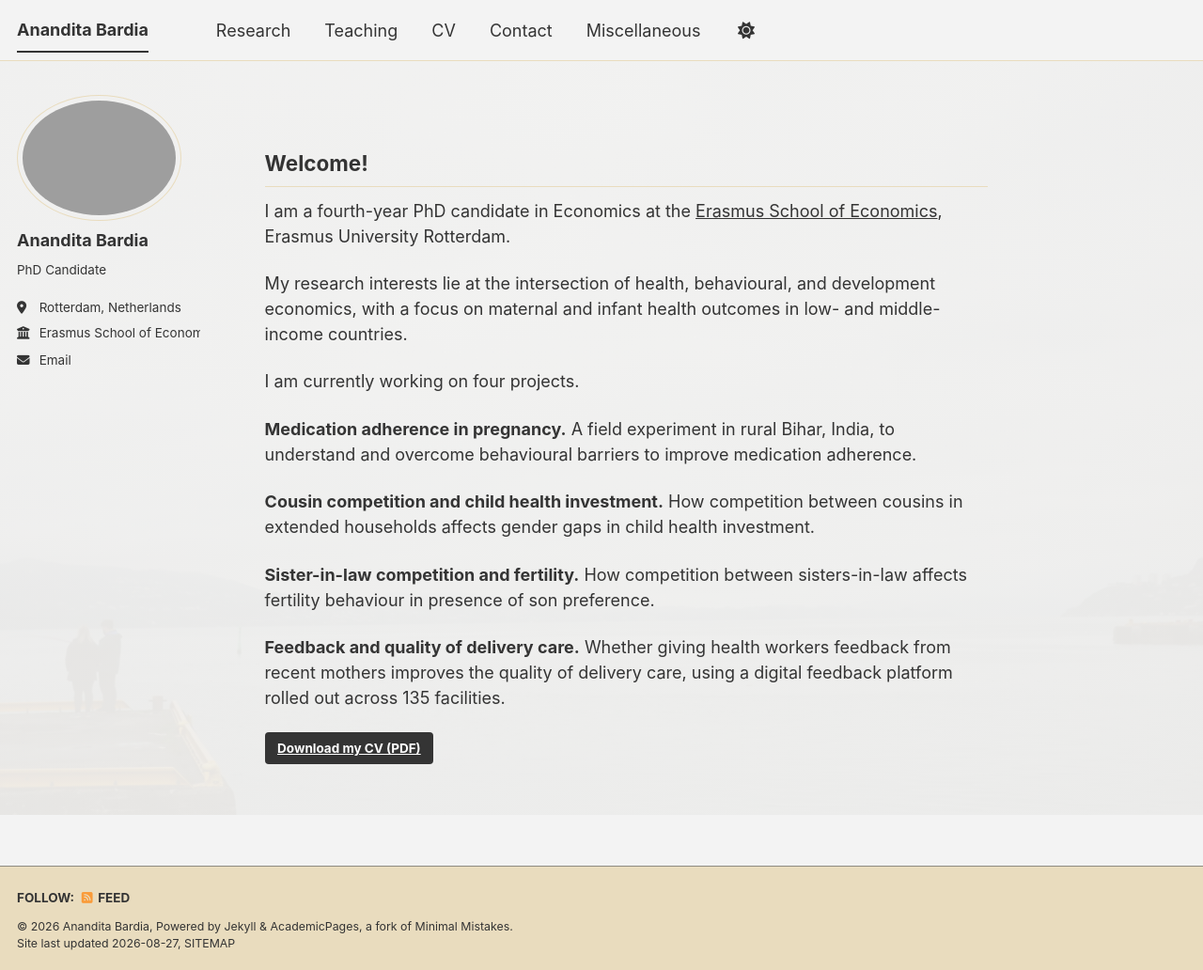
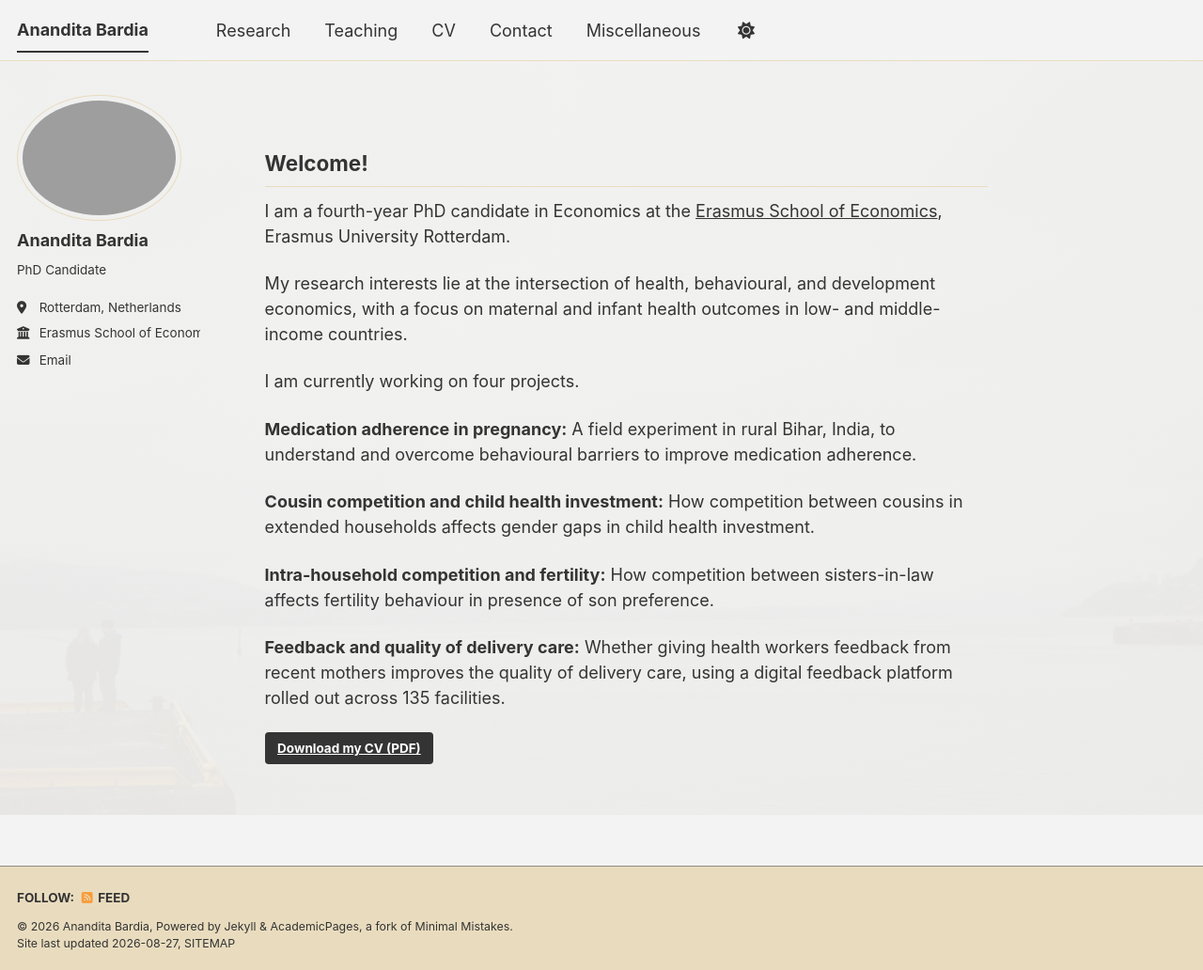
Before and after one commit to ananditabardia/ananditabardia.github.io, a Jekyll site: the page built from _pages/about.md, in a window 1280 px wide and 1032 px high. Shown: the whole window at 94% size. Built offline with Jekyll 4.4.1, drawn with Linux system fonts in a browser that asks for light colours; a script bundle is joined from its source files by our own code; library files that are not in the unit come from our copies.

Commit message:
Update about.md

```diff
--- a/_pages/about.md
+++ b/_pages/about.md
@@ -15,13 +15,13 @@ My research interests lie at the intersection of health, behavioural, and develo
 
 I am currently working on four projects.
 
-**Medication adherence in pregnancy.** A field experiment in rural Bihar, India, to understand and overcome behavioural barriers to improve medication adherence.
+**Medication adherence in pregnancy:** A field experiment in rural Bihar, India, to understand and overcome behavioural barriers to improve medication adherence.
 
-**Cousin competition and child health investment.** How competition between cousins in extended households affects gender gaps in child health investment.
+**Cousin competition and child health investment:** How competition between cousins in extended households affects gender gaps in child health investment.
 
-**Sister-in-law competition and fertility.** How competition between sisters-in-law affects fertility behaviour in presence of son preference.
+**Intra-household competition and fertility:** How competition between sisters-in-law affects fertility behaviour in presence of son preference.
 
-**Feedback and quality of delivery care.** Whether giving health workers feedback from recent mothers improves the quality of delivery care, using a digital feedback platform rolled out across 135 facilities.
+**Feedback and quality of delivery care:** Whether giving health workers feedback from recent mothers improves the quality of delivery care, using a digital feedback platform rolled out across 135 facilities.
 
 [Download my CV (PDF)](/files/cv.pdf){: .btn .btn--primary}
 <style>
```
